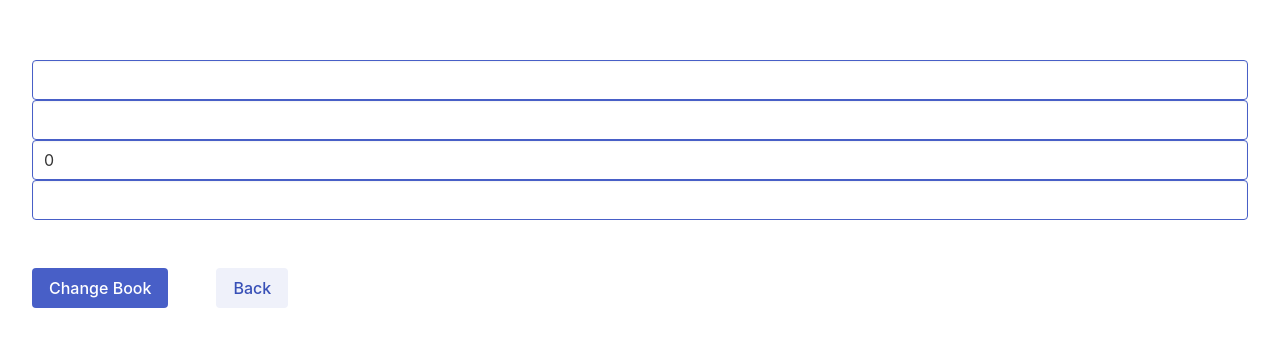
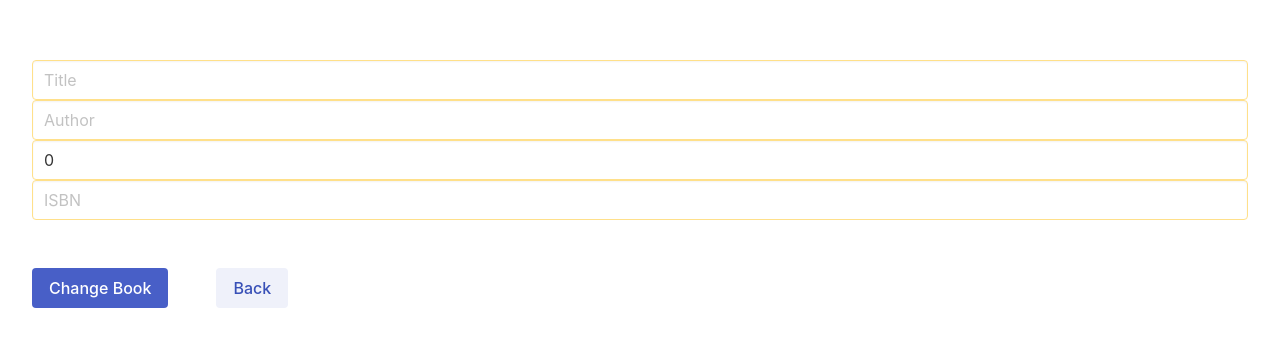
Before and after one commit to Flat-Cat/codingchallenge-library, a React (Vite) app in the folder frontend/: page /books/update/1 in a window 1280 px wide. Shown: the part 216-562 px from the top of the page. Built offline with nearby package versions, Linux system fonts and the light colour scheme; no server answers.

Commit message:
added InputFields Component

```diff
--- /dev/null
+++ b/frontend/src/components/InputFields.tsx
@@ -0,0 +1,56 @@
+import { ChangeEvent, FormEvent, FunctionComponent, JSX } from "react";
+import { BookData } from '../api/BookData';
+//events geben meistens Void zurück
+interface Props {
+    bookData: BookData
+    onSubmitCallback?: (e: FormEvent) => void
+    onInputCallBack: (e: ChangeEvent<HTMLInputElement>) => void
+    children: JSX.Element
+}
+//_Hier onsub.callb definiert ein rerror (?)
+// bookData BookData
+const InputFields: FunctionComponent<Props> = (props: Props) => {
+
+    return (
+        <div className="textfield">
+            <form onSubmit={props.onSubmitCallback}>
+
+                <input
+                    className="input is-warning"
+                    onInput={props.onInputCallBack}
+                    name="title"
+                    type="text"
+                    value={props.bookData.title}
+                    placeholder="Title"
+                    required>
+                </input>
+                <input
+                    className="input is-warning"
+                    name="author"
+                    type="text"
+                    value={props.bookData.author}
+                    placeholder="Author"
+                    required>
+                </input>
+                <input
+                    className="input is-warning"
+                    name="pubYear"
+                    type="number"
+                    value={props.bookData.pubYear}
+                    placeholder="Publication Year"
+                    required>
+                </input>
+                <input
+                    className="input is-warning"
+                    name="isbn"
+                    type="text"
+                    value={props.bookData.isbn}
+                    placeholder="ISBN"
+                    required>
+                </input>
+                {props.children}
+            </form>
+        </div >
+    )
+}
+export default InputFields;
--- a/frontend/src/pages/NewBook.tsx
+++ b/frontend/src/pages/NewBook.tsx
@@ -1,11 +1,11 @@
-import { FormEvent } from "react";
+import { FormEvent, useState } from "react";
 import { useNavigate } from "react-router-dom";
 import SendNewBook from '../api/create';
-import { BookData } from "../api/BookData";
+import { BookData } from '../api/BookData';
+import InputFields from "../components/InputFields";
 
 //_FormEvent: Ereignis wenn ein Form.Element abgesendet wird. enthält inform. über das ausgelöste Ereignis
 function NewBook() {
-
 
     const submitForm = (formEvent: FormEvent) => {
         formEvent.preventDefault()
@@ -25,17 +25,16 @@ function NewBook() {
             //form Data sind oft Strings.
         };
         SendNewBook(data)
-        //Promise hier.then (() => { }
+            .then(() => {
+                navigate("/")
+            })
+    };
 
-        .then (() => {
-
-                navigate ("/")
-        })
-    };
     const navigate = useNavigate();
     const handleClick = () => {
-        navigate ("/")
+        navigate("/")
     };
+
     return (
         <div className="textfield">
             <form onSubmit={submitForm}>
--- a/frontend/src/pages/UpdateBook.tsx
+++ b/frontend/src/pages/UpdateBook.tsx
@@ -3,9 +3,10 @@ import { ChangeEvent, FormEvent, useEffect, useState } from 'react';
 import get from '../api/get';
 import { BookData } from '../api/BookData';
 import sendUpdatedBook from '../api/update';
+import InputFields from '../components/InputFields';
 
 function UpdateBook() {
-
+    //___useState____________________________________________________
     const [data, setData] = useState<BookData>({
         id: 0,
         title: "",
@@ -13,8 +14,9 @@ function UpdateBook() {
         isbn: "",
         pubYear: 0
     })
+
     const { id } = useParams<{ id: string }>();
-
+    ///___useEffect____________________________________________________
     useEffect(() => {
         get(id).then((modifiedBookData) => {
             setData(modifiedBookData);
@@ -48,39 +50,14 @@ function UpdateBook() {
     }
     return (
         <div>
-            <form onSubmit={submitForm}>
-                <input
-                    className="input is-link"
-                    onInput={inputHandler}
-                    name="title"
-                    type="text"
-                    value={data.title}
-                />
-                <input
-                    className="input is-link"
-                    onInput={inputHandler}
-                    name="author"
-                    type="text"
-                    value={data.author}
-                />
-                <input
-                    className="input is-link"
-                    onInput={inputHandler}
-                    name="pubYear"
-                    type="text"
-                    value={data.pubYear}
-                />
-                <input
-                    className="input is-link"
-                    onInput={inputHandler}
-                    name="isbn"
-                    type="text"
-                    value={data.isbn}
-                />
+
+            <InputFields
+                bookData={data}
+                onInputCallBack={inputHandler}
+                onSubmitCallback={submitForm}>
+
                 <button className="button is-link is-pulled-left mr-6 mt-6">Change Book
-                </button>
-
-            </form>
+                </button></InputFields>
 
             <button className=" button is-link is-light is-pulled-left mr-6 mt-6" onClick={goBack}>Back
             </button>
```
Also changed, not shown: frontend/src/components/BookForm.tsx (deleted, +0 -55 lines).
